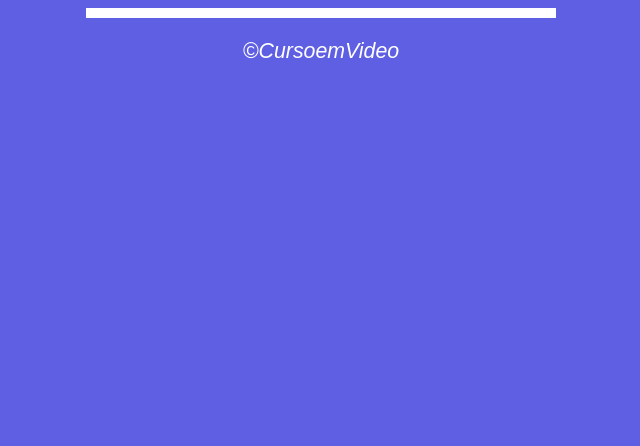
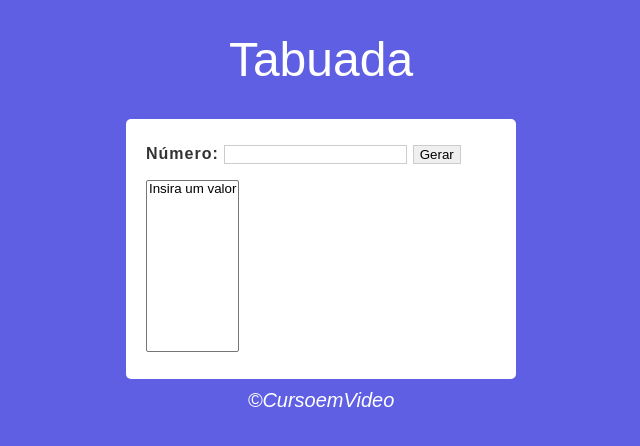
Before and after one commit to Andremarquesgoulart/cursoemvideo, a plain HTML site: page ex14/ex17/modelo.html in a window 1280 px wide. Shown: the whole page, without its empty margins (319-959 px from the left). Drawn offline with Linux system fonts and the light colour scheme.

Commit message:
Exercício 17
tabuada com js

```diff
--- a/ex14/ex16/estilo.css
+++ b/ex14/ex16/estilo.css
@@ -13,11 +13,11 @@ header {
 
 section {
     width: 400px;
-    height: 250px;
     background: white;
     margin: auto;
     padding-left: 10px;
     padding-top: 10px;
+    padding-bottom: 20px;
     border-radius: 5px;
 }
 
--- a/ex14/ex17/estilo.css
+++ b/ex14/ex17/estilo.css
@@ -1,32 +1,47 @@
 body {
-    font: normal 16pt arial;
     background: rgb(95, 95, 228);
 }
 
-header {
-    width: 470px;
-    color: white;
-    margin: auto;
-    border-radius: 3px;
+h1 {
+    color: #FFFFFF;
+    font: normal 3em arial;
     text-align: center;
 }
 
 section {
-    width: 470px;
-    background: white;
+    width: 350px;
     margin: auto;
-    text-align: center;
-    padding-top: 10px;
+    color: #333333;
+    background: #FFFFFF;
+    font: normal 1em arial;
+    font-weight: 600;
+    letter-spacing: 1px;
+    padding: 10px 20px;
+    border-radius: 5px;
 }
 
-#msg {
+input {
+    border: 1px solid #ccc;
+}
+
+.btn {
+    padding: 1px 10px;
+}
+
+.btn:hover {
     color: rgb(95, 95, 228);
-    letter-spacing: 1px;
-    line-height: 40px;
+}
+
+#fselect {
+    padding: 3px 10px;
+    border: 1px solid #ccc;
+    font-weight: 600;
 }
 
 footer {
     text-align: center;
-    color: white;
+    font: normal 15pt arial;
     font-style: italic;
+    color: #FFFFFF;
+    padding: 10px;
 }
--- a/ex14/ex17/modelo.html
+++ b/ex14/ex17/modelo.html
@@ -4,24 +4,31 @@
     <meta charset="UTF-8">
     <meta http-equiv="X-UA-Compatible" content="IE=edge">
     <meta name="viewport" content="width=device-width, initial-scale=1.0">
-    <title>Ex. Hora do Dia</title>
+    <title>Ex. Tabuada</title>
     <link rel="stylesheet" href="estilo.css">
 </head>
 <body>
 
     <header>
+        <h1>Tabuada</h1>
+    </header>
 
-    </header>
     <section>
         <div>
-
-        </div>
-        <div>
-
+            <p>Número:
+                <input type="number" name="num" id="num">
+                <input type="button" value="Gerar" onclick="tabuada()">
+            </p>
+            <p>
+                <select name="seltab" id="seltab" size="10">
+                    <option>Insira um valor</option>
+                </select>
+            </p>
         </div>
     </section>
+
     <footer>
-        <p>&copyCursoemVideo</p>
+        &copy;CursoemVideo
     </footer>
 
     <script src="script.js"></script>
--- a/ex14/ex17/script.js
+++ b/ex14/ex17/script.js
@@ -0,0 +1,84 @@
+function tabuada(){
+    var num = window.document.getElementById('num')
+    var tab = window.document.getElementById('seltab')
+    if (num.value.length == 0) {
+        window.alert('Digite um número!')
+    } else {
+        var n = Number(num.value)
+        var c = 1
+        tab.innerText = ''
+        for(var c = 1; c <= 10; c*n) {
+            var item = document.createElement('option')
+            item.innerText = `${n} x ${c} = ${c*n}`
+            item.value = `tab{c}`
+            tab.appendChild(item)
+            c++
+        }
+    }
+}
+
+
+
+
+
+
+
+
+
+
+
+
+
+
+
+
+
+
+
+
+
+
+
+
+
+
+
+
+
+
+
+
+
+
+
+
+
+
+
+
+
+
+
+
+/*
+function tabuada() {
+    var num = window.document.getElementById('txtn')
+    var tab = window.document.getElementById('seltab')
+    if (num.value.length == 0) {
+        window.alert('Por favor, digite um número!')
+    } else {
+        var n = Number(num.value)
+        // Criando tabuada
+        var c = 1
+        tab.innerHTML = ''
+        while (c <= 10) {
+            var item = document.createElement('option')
+            item.text = `${n} X ${c} = ${n*c}`
+            item.value = `tab{c}`
+            tab.appendChild(item)
+            c++
+        }
+    }
+
+}
+*/
```
Also changed, not shown: ex14/ex16/modelo.html (+1 -1 lines), ex14/ex16/script.js (+22 -20 lines).
